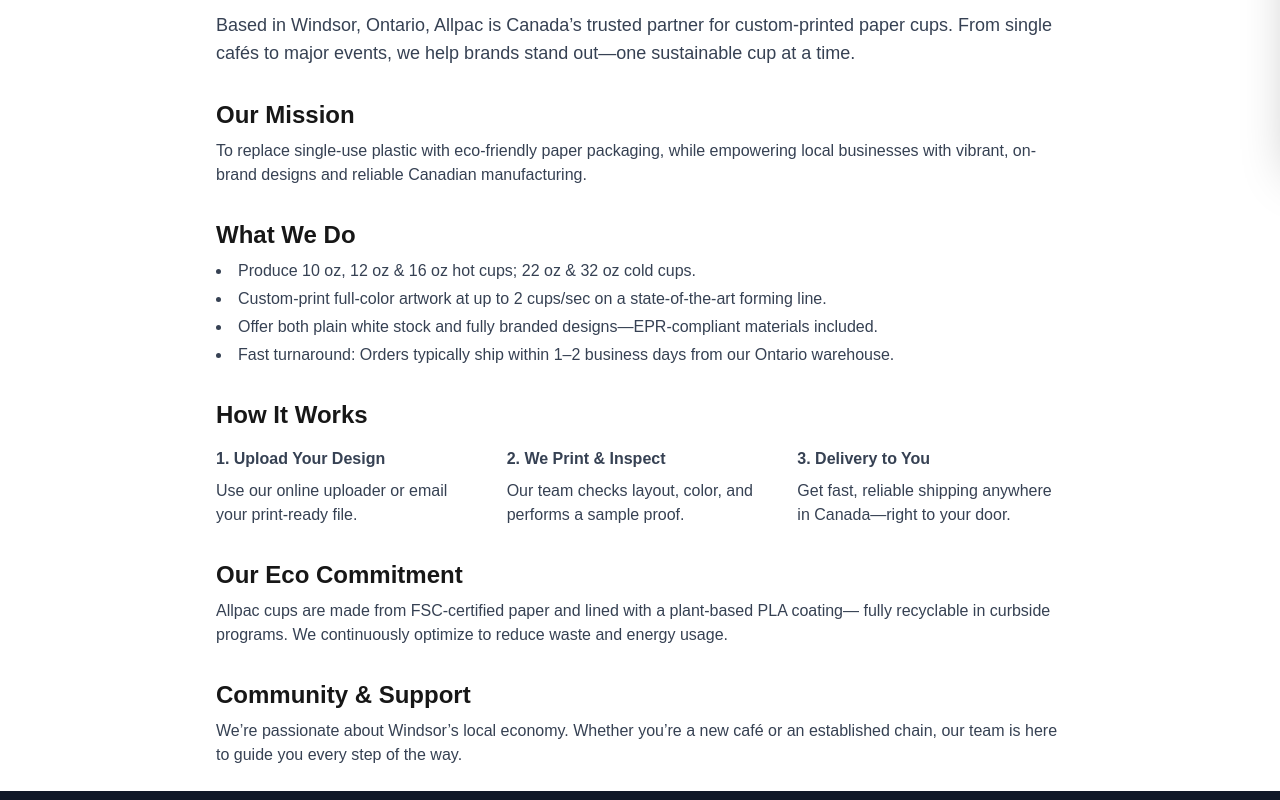
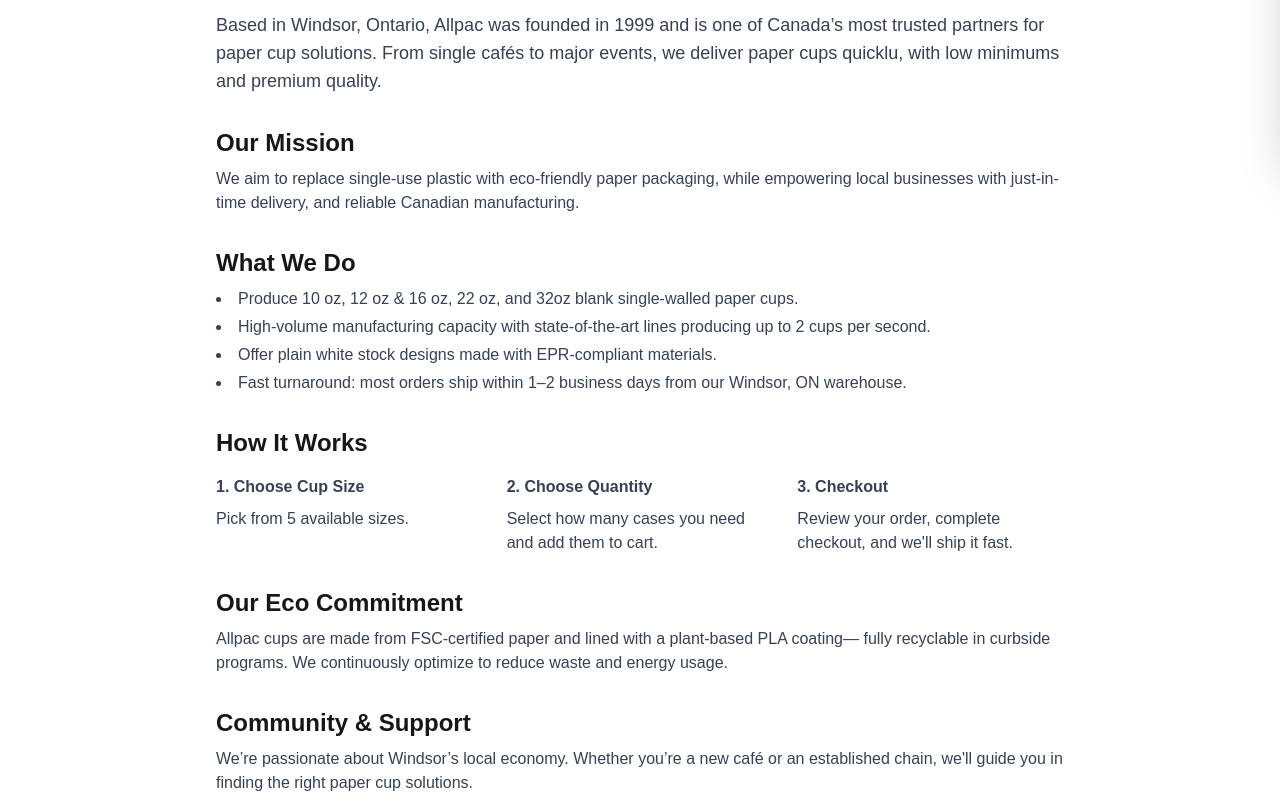
Before and after one commit to Emadedin1/allpacstore, a Next.js app: page /about in a window 1280 px wide. Shown: the part 640-1440 px from the top of the page. Built offline with nearby package versions, Linux system fonts and the light colour scheme.

Commit message:
Update page.jsx

```diff
--- a/src/app/about/page.jsx
+++ b/src/app/about/page.jsx
@@ -24,16 +24,16 @@
 
       {/* Hero */}
         <p className="text-lg text-gray-700">
-          Based in Windsor, Ontario, Allpac is Canada’s trusted partner for custom-printed paper cups.
-          From single cafés to major events, we help brands stand out—one sustainable cup at a time.
+          Based in Windsor, Ontario, Allpac was founded in 1999 and is one of Canada’s most trusted partners for paper cup solutions.
+          From single cafés to major events, we deliver paper cups quicklu, with low minimums and premium quality.
         </p>
 
       {/* Our Mission */}
       <section>
         <h2 className="text-2xl font-semibold mb-2">Our Mission</h2>
         <p className="text-gray-700">
-          To replace single-use plastic with eco-friendly paper packaging, while empowering local businesses
-          with vibrant, on-brand designs and reliable Canadian manufacturing.
+          We aim to replace single-use plastic with eco-friendly paper packaging, while
+          empowering local businesses with just-in-time delivery, and reliable Canadian manufacturing.
         </p>
       </section>
 
@@ -41,10 +41,10 @@
       <section>
         <h2 className="text-2xl font-semibold mb-2">What We Do</h2>
         <ul className="list-disc list-inside text-gray-700 space-y-1">
-          <li>Produce 10 oz, 12 oz & 16 oz hot cups; 22 oz & 32 oz cold cups.</li>
-          <li>Custom-print full-color artwork at up to 2 cups/sec on a state-of-the-art forming line.</li>
-          <li>Offer both plain white stock and fully branded designs—EPR-compliant materials included.</li>
-          <li>Fast turnaround: Orders typically ship within 1–2 business days from our Ontario warehouse.</li>
+          <li>Produce 10 oz, 12 oz & 16 oz, 22 oz, and 32oz blank single-walled paper cups.</li>
+          <li>High-volume manufacturing capacity with state-of-the-art lines producing up to 2 cups per second.</li>
+          <li>Offer plain white stock designs made with EPR-compliant materials.</li>
+          <li>Fast turnaround: most orders ship within 1–2 business days from our Windsor, ON warehouse.</li>
         </ul>
       </section>
 
@@ -53,16 +53,16 @@
         <h2 className="text-2xl font-semibold mb-4">How It Works</h2>
         <div className="grid md:grid-cols-3 gap-6 text-gray-700">
           <div className="space-y-2">
-            <h3 className="font-semibold">1. Upload Your Design</h3>
-            <p>Use our online uploader or email your print-ready file.</p>
+            <h3 className="font-semibold">1. Choose Cup Size</h3>
+            <p>Pick from 5 available sizes.</p>
           </div>
           <div className="space-y-2">
-            <h3 className="font-semibold">2. We Print & Inspect</h3>
-            <p>Our team checks layout, color, and performs a sample proof.</p>
+            <h3 className="font-semibold">2. Choose Quantity</h3>
+            <p>Select how many cases you need and add them to cart.</p>
           </div>
           <div className="space-y-2">
-            <h3 className="font-semibold">3. Delivery to You</h3>
-            <p>Get fast, reliable shipping anywhere in Canada—right to your door.</p>
+            <h3 className="font-semibold">3. Checkout</h3>
+            <p>Review your order, complete checkout, and we'll ship it fast.</p>
           </div>
         </div>
       </section>
@@ -81,7 +81,7 @@
         <h2 className="text-2xl font-semibold mb-2">Community & Support</h2>
         <p className="text-gray-700">
           We’re passionate about Windsor’s local economy.
-          Whether you’re a new café or an established chain, our team is here to guide you every step of the way.
+          Whether you’re a new café or an established chain, we'll guide you in finding the right paper cup solutions.
         </p>
       </section>
     </div>
```
